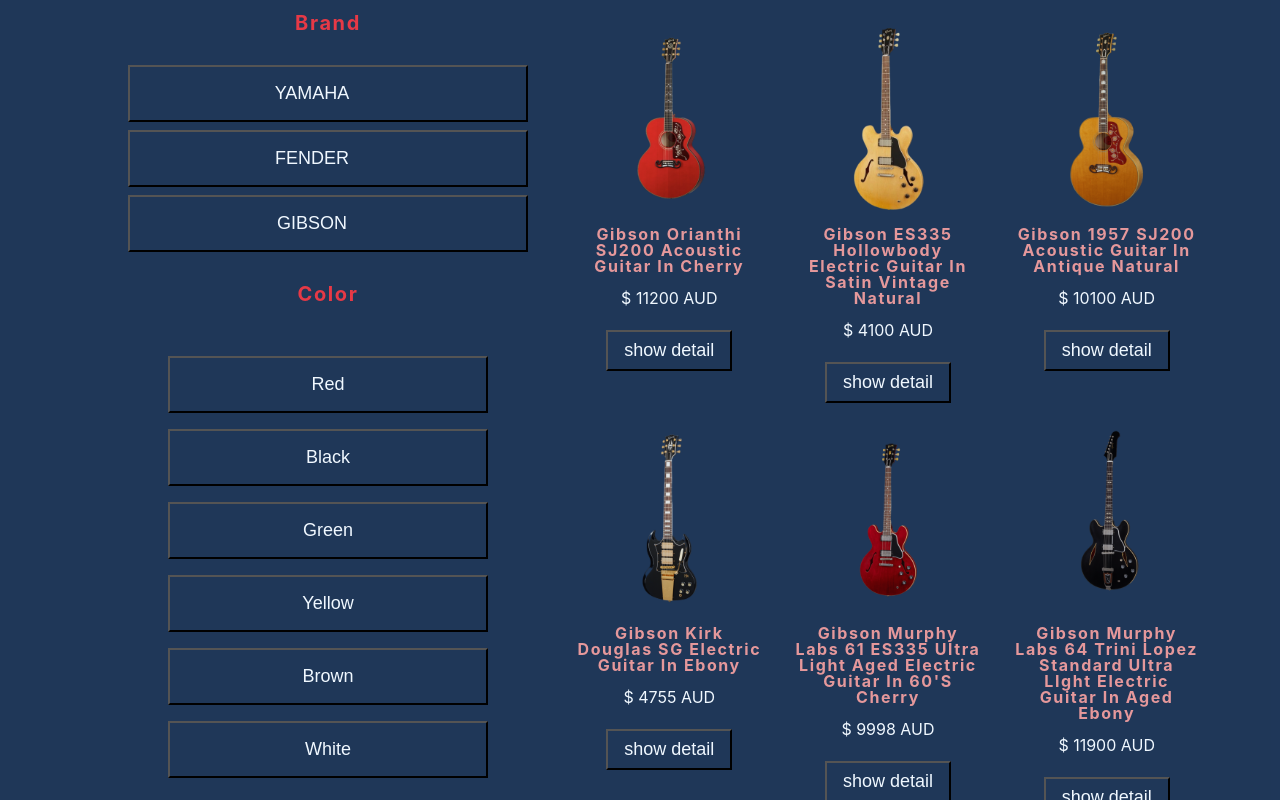
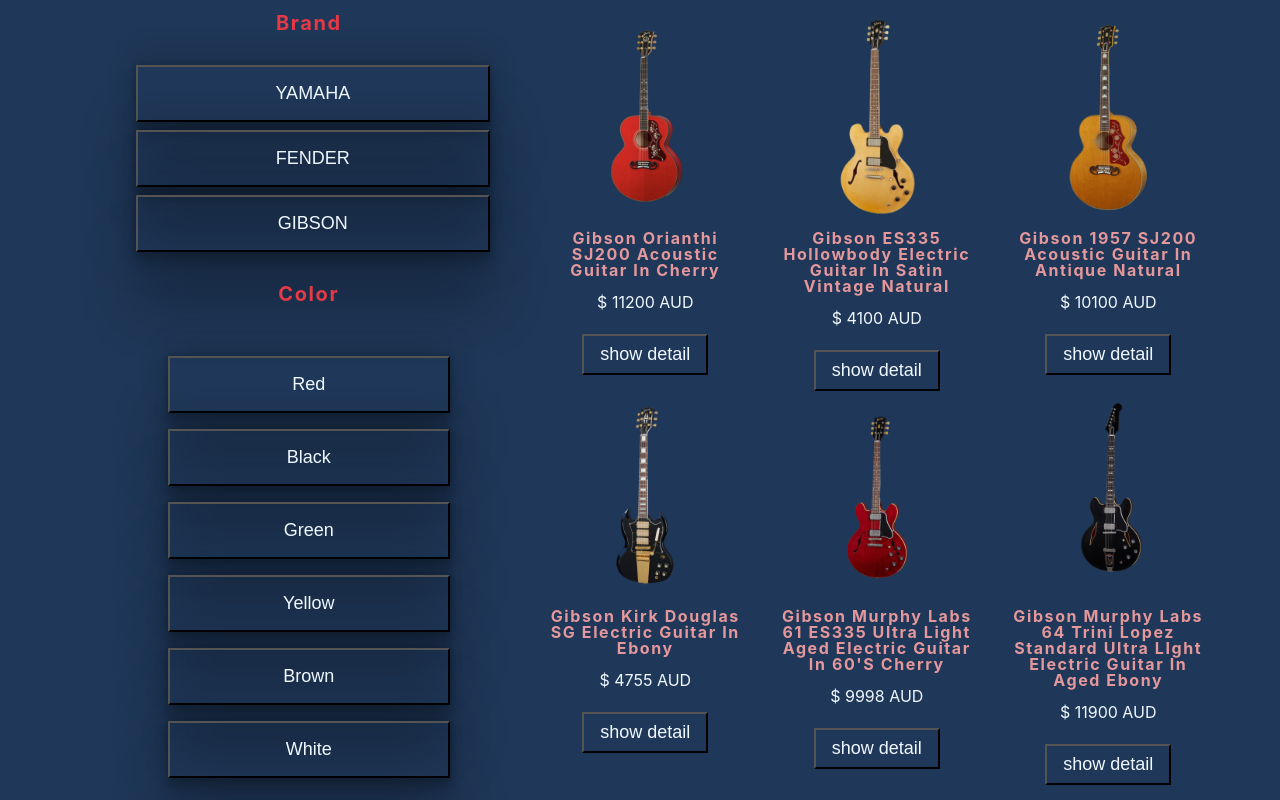
Before and after one commit to TanjaKuo/TanjaKuo-TanjaKuo.guitar-project.io, a React (Create React App) app: page /products in a window 1280 px wide. Shown: the part 380-1180 px from the top of the page. Built offline with nearby package versions, Linux system fonts and the light colour scheme.

Commit message:
fix sidebar and some small css color change

```diff
--- a/src/index.css
+++ b/src/index.css
@@ -478,7 +478,7 @@
   box-shadow: rgba(69, 123, 157, 0.25) 0px 50px 100px -20px,
     rgba(0, 0, 0, 0.3) 0px 30px 60px -30px,
     rgba(10, 37, 64, 0.35) 0px -2px 6px 0px inset;
-  border: 0;
+  border: 3px solid black;
   border-radius: 15px;
   /*  margin-right: 0.1rem; */
 }
@@ -1135,8 +1135,9 @@
 
 .category-btn {
   max-width: 75vw;
-  padding-right: 2rem;
+  /* padding-right: 2rem; */
   margin-bottom: 0.5rem;
+  margin-left: 0.5rem;
   padding-bottom: 0.3rem;
   padding-top: 0.3rem;
   background: transparent;
@@ -1151,16 +1152,19 @@
   display: flex;
   flex-direction: row;
   flex-wrap: wrap;
-  margin: 0.3rem;
+  /* margin: 0.3rem; */
 }
 .category-btn-color {
-  width: 25vw;
+  width: 22vw;
   margin: 0.5rem;
   padding: 0.7rem;
   background: transparent;
   color: var(--clr-whitish);
   align-content: center;
   font-size: large;
+  box-shadow: rgba(0, 0, 0, 0.25) 0px 54px 55px,
+    rgba(0, 0, 0, 0.12) 0px -12px 30px, rgba(0, 0, 0, 0.12) 0px 4px 6px,
+    rgba(0, 0, 0, 0.17) 0px 12px 13px, rgba(0, 0, 0, 0.09) 0px -3px 5px;
 }
 
 .guitar-intro-products {
@@ -1173,7 +1177,7 @@
 
 .guitar-intro-each {
   justify-content: center;
-  margin: 0.5rem;
+  margin-left: 1rem;
 }
 
 .guitar-intro-each:hover {
@@ -1268,6 +1272,9 @@
     align-content: center;
     font-size: large;
     cursor: pointer;
+    box-shadow: rgba(0, 0, 0, 0.25) 0px 54px 55px,
+      rgba(0, 0, 0, 0.12) 0px -12px 30px, rgba(0, 0, 0, 0.12) 0px 4px 6px,
+      rgba(0, 0, 0, 0.17) 0px 12px 13px, rgba(0, 0, 0, 0.09) 0px -3px 5px;
   }
   .category-btns-color {
     display: flex;
```
